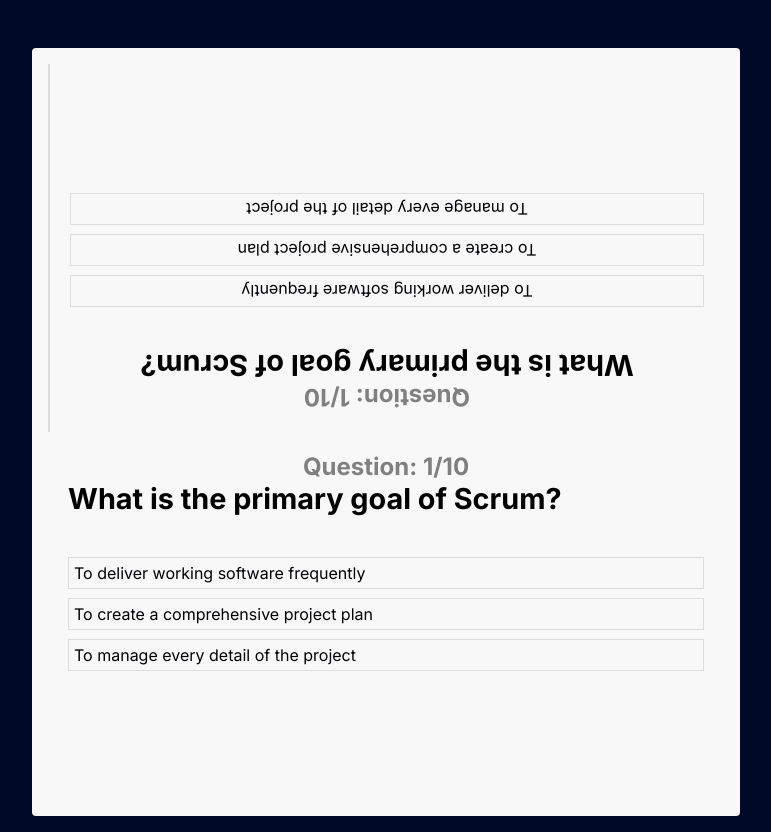
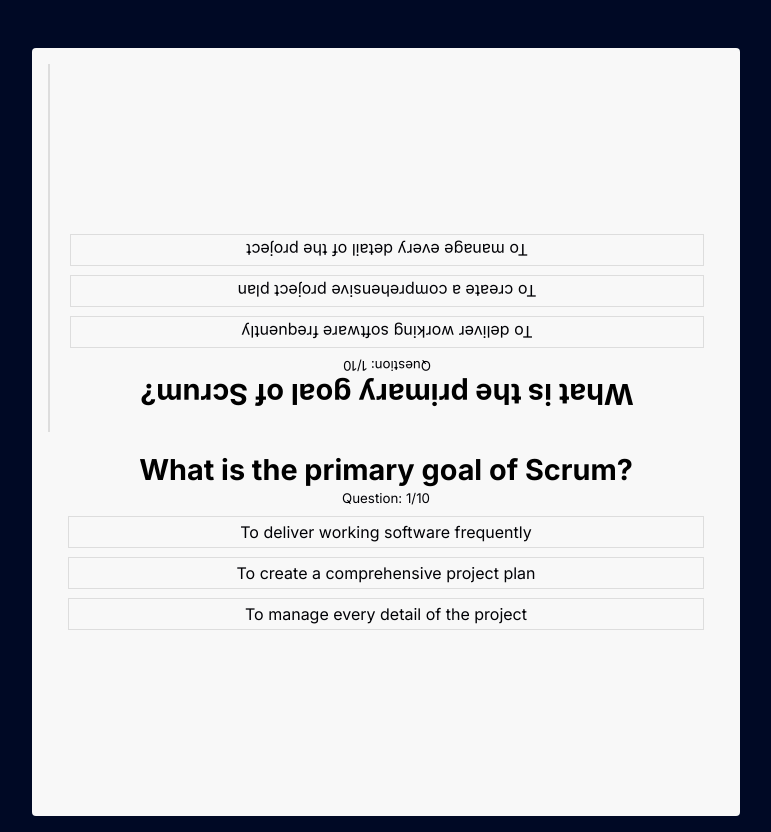
Before and after one commit to luismercon/scrumquiz, a Next.js app: page /challenge in a window 1280 px wide. Both pictures are taken after a click on the button "Start". Shown: the whole page, without its empty margins (254-1025 px from the left). Built offline with nearby package versions, Linux system fonts and the light colour scheme.

Commit message:
final touch

```diff
--- a/app/challenge/page.js
+++ b/app/challenge/page.js
@@ -96,8 +96,9 @@
 
 const QuizSection = ({ player, playerData, activeQuestion, question, answers, correctAnswer, handleAnswerSelection }) => (
     <div className={`quiz-section ${player}`}>
-        <h2>Question: {activeQuestion + 1}/{quiz.questions.length}</h2>
+
         <h3>{question}</h3>
+        <span>Question: {activeQuestion + 1}/{quiz.questions.length}</span>
         <ul>
             {answers.map((answer, idx) => (
                 <li key={idx}
@@ -114,7 +115,6 @@
 const Results = ({ playerOne, playerTwo }) => {
     const playerOneWon = playerOne.score > playerTwo.score;
 
-    // Determine the background color based on who won or lost
     const playerOneColor = playerOneWon ? 'green' : 'red';
     const playerTwoColor = playerOneWon ? 'red' : 'green';
 
--- a/app/challenge/style.css
+++ b/app/challenge/style.css
@@ -1,25 +1,30 @@
 .container-in {
     display: flex;
-    flex-direction: column; /* Aligns the two players' areas side by side */
-    height: 100vh; /* Adjust as needed */
+    flex-direction: column;
+    height: 100vh;
 }
 
 .quiz-container {
     display: flex;
-    flex-direction: column; /* Stack sections vertically */
-    height: 100%; /* Adjust as needed */
+    flex-direction: column;
+    height: 100%;
 }
 
 .quiz-section {
     flex: 1;
     padding: 20px;
     border-right: 2px solid #ddd;
-    transform-origin: center; /* Ensures the rotation happens around the center */
+    transform-origin: center;
+    text-align: center;
 
 }
 
+span {
+    font-size: smaller;
+}
+
 .quiz-section.playerOne {
-    transform: rotate(180deg); /* Rotates Player 1's section */
+    transform: rotate(180deg);
     text-align: center;
 }
 
@@ -57,9 +62,7 @@
     transform-origin: center;
 }
 
-/* Result section for Player One */
 .result.playerOne {
-    /* Rotate Player One's result section to face them */
     transform: rotate(180deg);
     transform-origin: center;
 }
@@ -70,6 +73,7 @@
 
 h3{
     color: black;
+    padding: 0;
 }
 
 h4{
```
